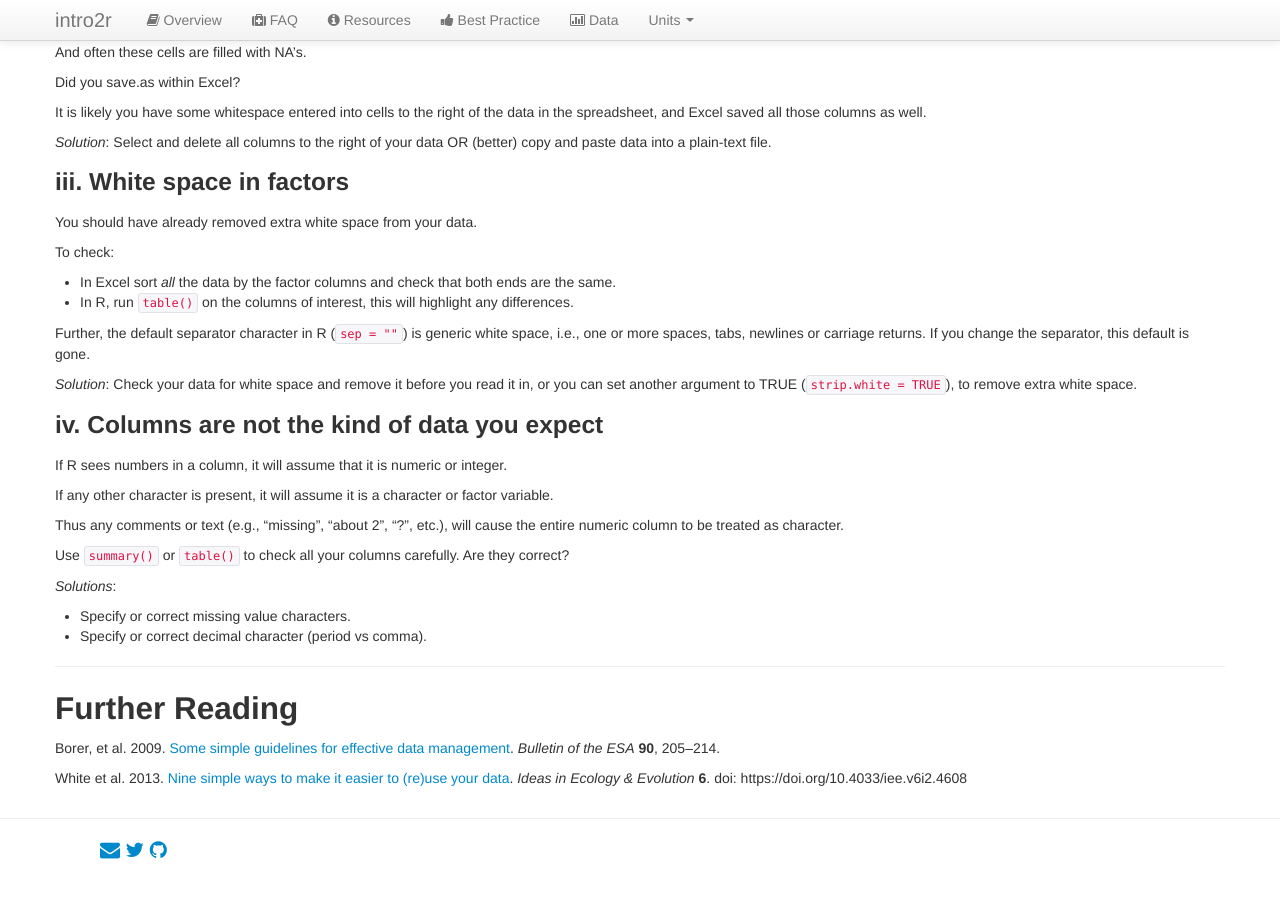
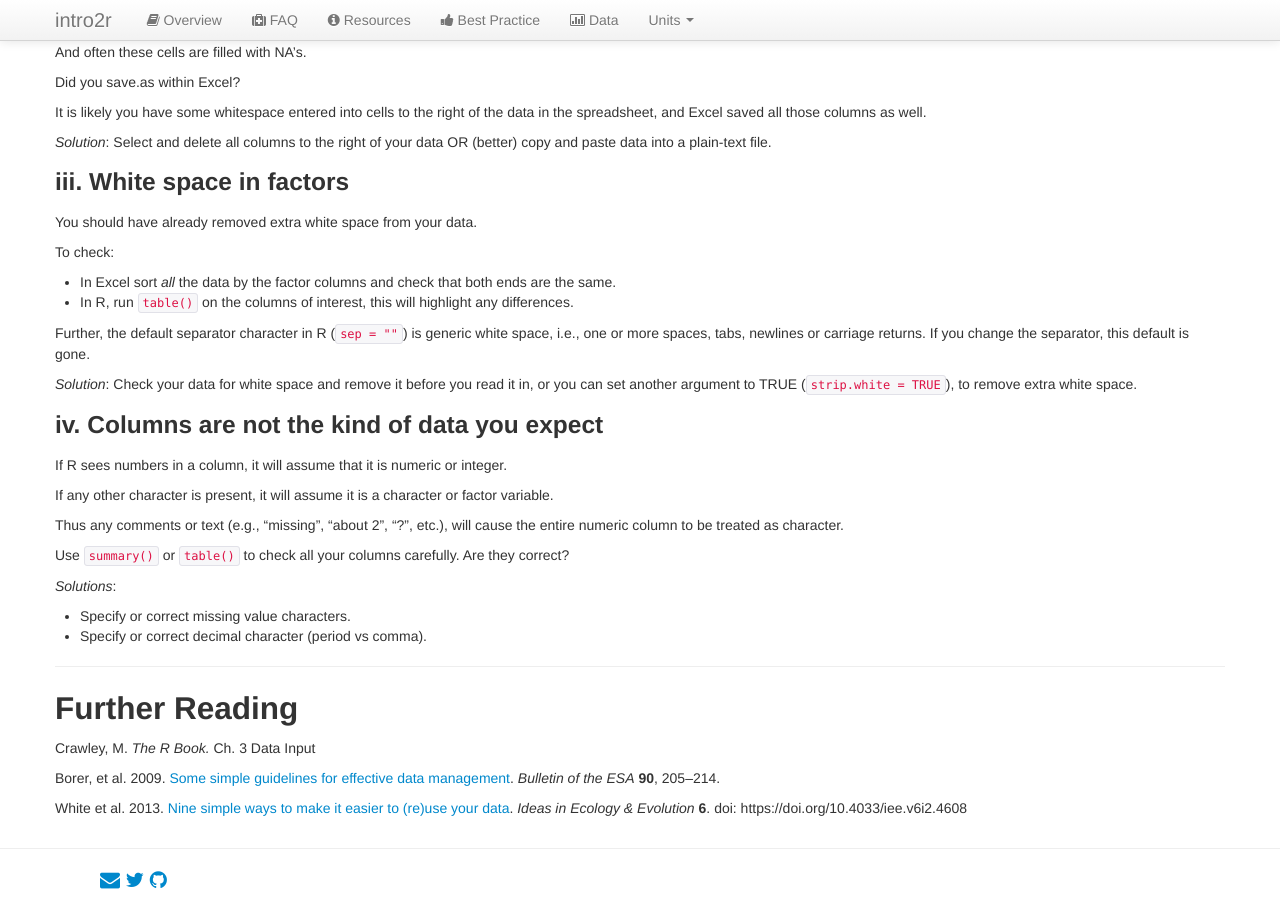
Before and after one commit to intro2r/intro2r, a Jekyll site: the page built from unit2/importing-data.md, in a window 1280 px wide and 900 px high, scrolled down 3346 px. Built offline with Jekyll 4.4.1, drawn with Linux system fonts in a browser that asks for light colours; before the commit the page ends 4216 px from its top, so only the background shows below that.

Commit message:
Update importing-data.md

```diff
--- a/unit2/importing-data.md
+++ b/unit2/importing-data.md
@@ -240,6 +240,9 @@
 
 ## Further Reading
 
+Crawley, M. *The R Book.* Ch. 3 Data Input
+
+
  Borer, et al. 2009. [Some simple guidelines for  effective data management](http://www.zoology.ubc.ca/biol548/readings/borer%20et%20al%202009%20besa%20-%20effective%20data%20management.pdf). *Bulletin of the ESA* **90**, 205--214.
 
  White et al. 2013. [Nine simple ways to make it easier to (re)use your data](http://queens.scholarsportal.info/ojs/index.php/IEE/article/view/4608). *Ideas in Ecology & Evolution* **6**. doi: https://doi.org/10.4033/iee.v6i2.4608
```
